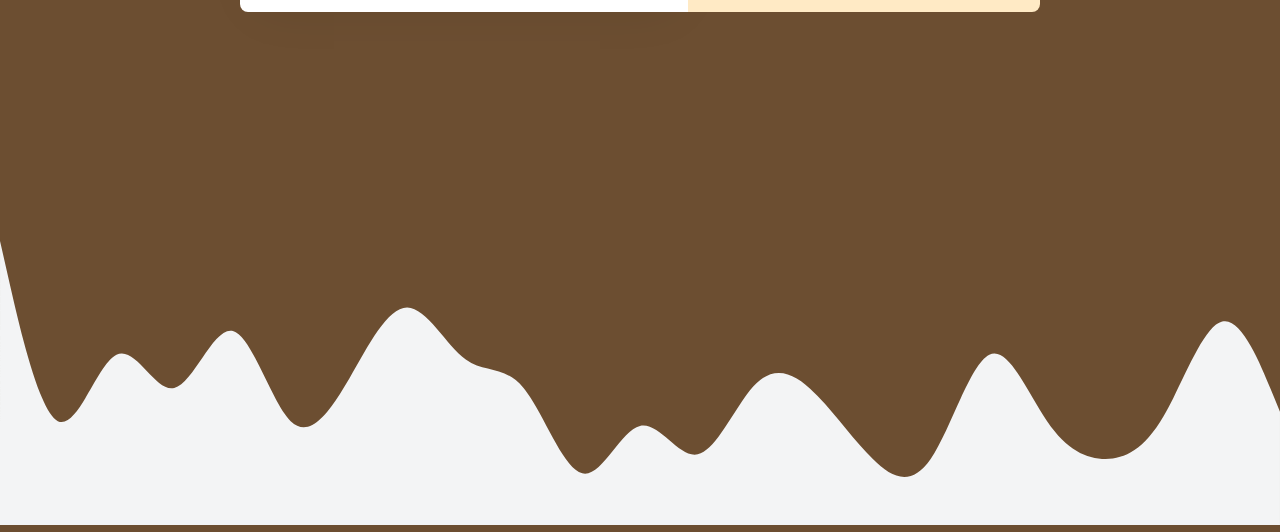
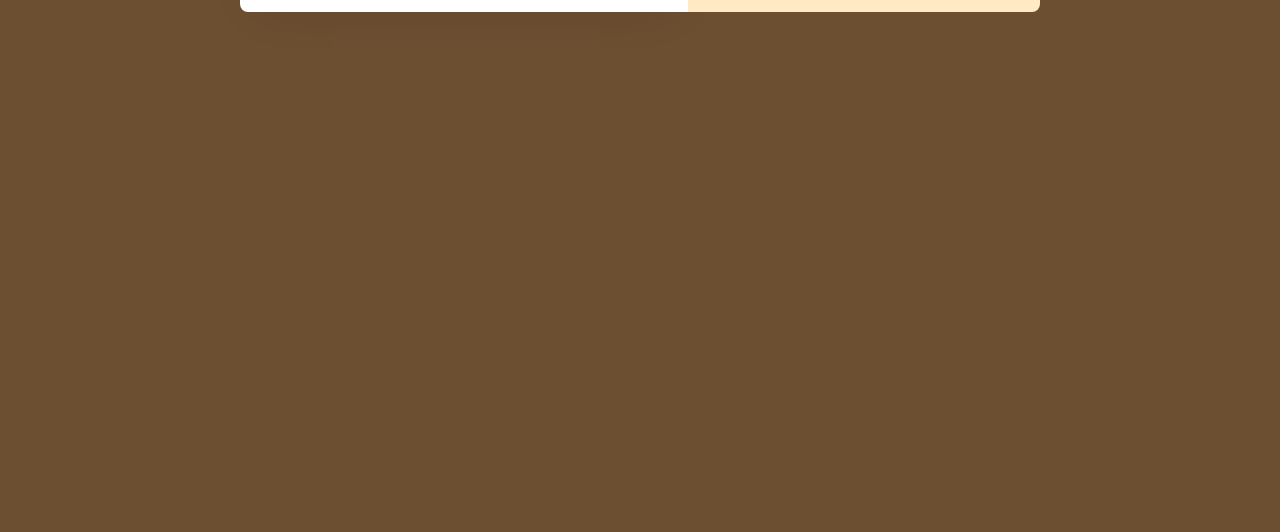
Before and after one commit to Ranzkyy/Coffee-order, a Flask app: page /login in a window 1280 px wide. Shown: the part 619-1151 px from the top of the page. After the commit the page ends 631 px from the top, so only its background shows below. Run offline with Flask 3, Linux system fonts and the light colour scheme.

Commit message:
fix login

```diff
--- a/static/css/login.css
+++ b/static/css/login.css
@@ -7,27 +7,16 @@
 }
 body {
   background-color: #6c4e31;
-  /* overflow: hidden;
+  overflow: hidden;
   margin: 0;
   display: flex;
   flex-direction: column;
-  min-height: 100vh; */
+  min-height: 100vh;
 }
 a {
   text-decoration: none;
 }
-/* .wave {
-  position: relative;
-  width: 100%;
-} */
 
-/* .wave-svg {
-  position: absolute;
-  bottom: 0;
-  left: 0;
-  width: 100%;
-  height: auto;
-} */
 .login-form {
   position: relative;
   min-height: 100vh;
--- a/templates/login.html
+++ b/templates/login.html
@@ -46,18 +46,5 @@
         </div>
       </div>
     </div>
-    <div class="wave">
-      <svg
-        class="wave-svg"
-        xmlns="http://www.w3.org/2000/svg"
-        viewBox="0 0 1440 320"
-      >
-        <path
-          fill="#f3f4f5"
-          fill-opacity="1"
-          d="M0,0L10.9,48C21.8,96,44,192,65,202.7C87.3,213,109,139,131,128C152.7,117,175,171,196,165.3C218.2,160,240,96,262,101.3C283.6,107,305,181,327,202.7C349.1,224,371,192,393,154.7C414.5,117,436,75,458,74.7C480,75,502,117,524,133.3C545.5,149,567,139,589,165.3C610.9,192,633,256,655,261.3C676.4,267,698,213,720,208C741.8,203,764,245,785,240C807.3,235,829,181,851,160C872.7,139,895,149,916,170.7C938.2,192,960,224,982,245.3C1003.6,267,1025,277,1047,245.3C1069.1,213,1091,139,1113,128C1134.5,117,1156,171,1178,202.7C1200,235,1222,245,1244,245.3C1265.5,245,1287,235,1309,197.3C1330.9,160,1353,96,1375,90.7C1396.4,85,1418,139,1429,165.3L1440,192L1440,320L1429.1,320C1418.2,320,1396,320,1375,320C1352.7,320,1331,320,1309,320C1287.3,320,1265,320,1244,320C1221.8,320,1200,320,1178,320C1156.4,320,1135,320,1113,320C1090.9,320,1069,320,1047,320C1025.5,320,1004,320,982,320C960,320,938,320,916,320C894.5,320,873,320,851,320C829.1,320,807,320,785,320C763.6,320,742,320,720,320C698.2,320,676,320,655,320C632.7,320,611,320,589,320C567.3,320,545,320,524,320C501.8,320,480,320,458,320C436.4,320,415,320,393,320C370.9,320,349,320,327,320C305.5,320,284,320,262,320C240,320,218,320,196,320C174.5,320,153,320,131,320C109.1,320,87,320,65,320C43.6,320,22,320,11,320L0,320Z"
-        ></path>
-      </svg>
-    </div>
   </body>
 </html>
```
